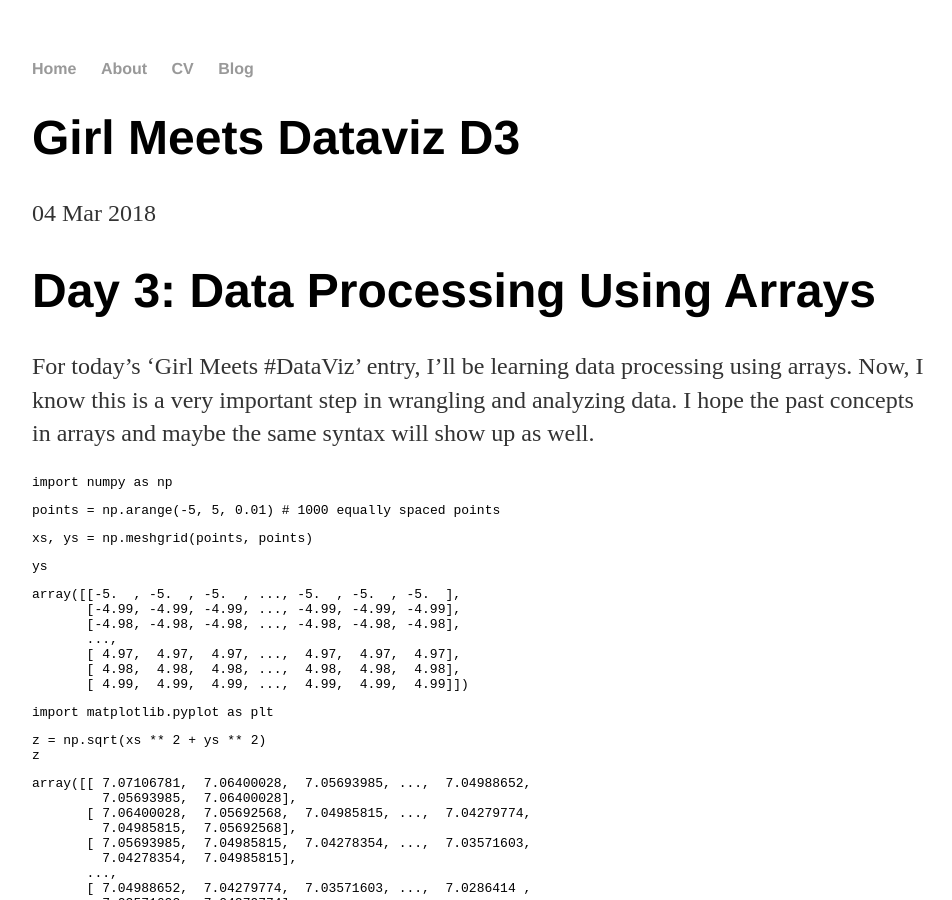
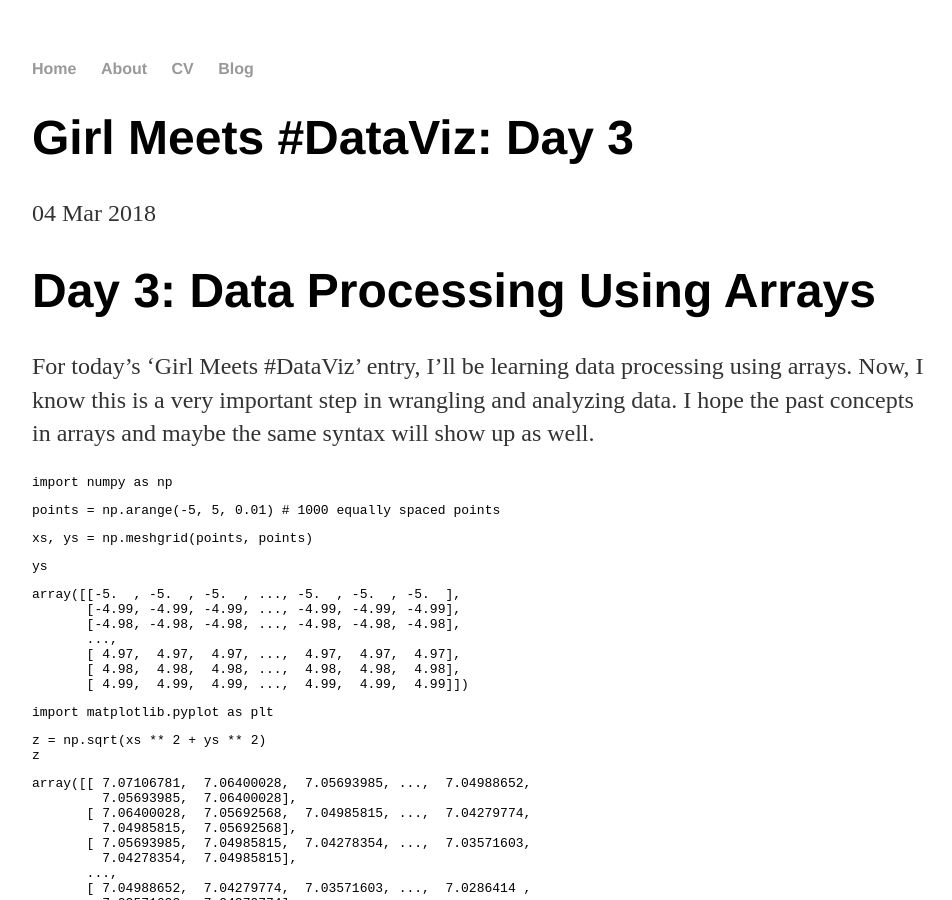
Before and after one commit to binkymilk/portfolio-gh-pages, a Jekyll site: the page built from _posts/2018-03-04-girl-meets-dataviz-d3.md, in a window 1280 px wide and 900 px high. Shown: the whole window, without its empty margins (160-1112 px from the left). Built offline with Jekyll 4.4.1, drawn with Linux system fonts in a browser that asks for light colours; our own code applies the rules of GitHub Pages for plain Markdown files; comment, search, counter and statistics services are not loaded.

Commit message:
Update 2018-03-04-girl-meets-dataviz-d3.md

```diff
--- a/_posts/2018-03-04-girl-meets-dataviz-d3.md
+++ b/_posts/2018-03-04-girl-meets-dataviz-d3.md
@@ -1,3 +1,8 @@
+---
+layout: post
+title: "Girl Meets #DataViz: Day 3"
+date: 2018-03-04
+---
 
 # Day 3: Data Processing Using Arrays
 
```
